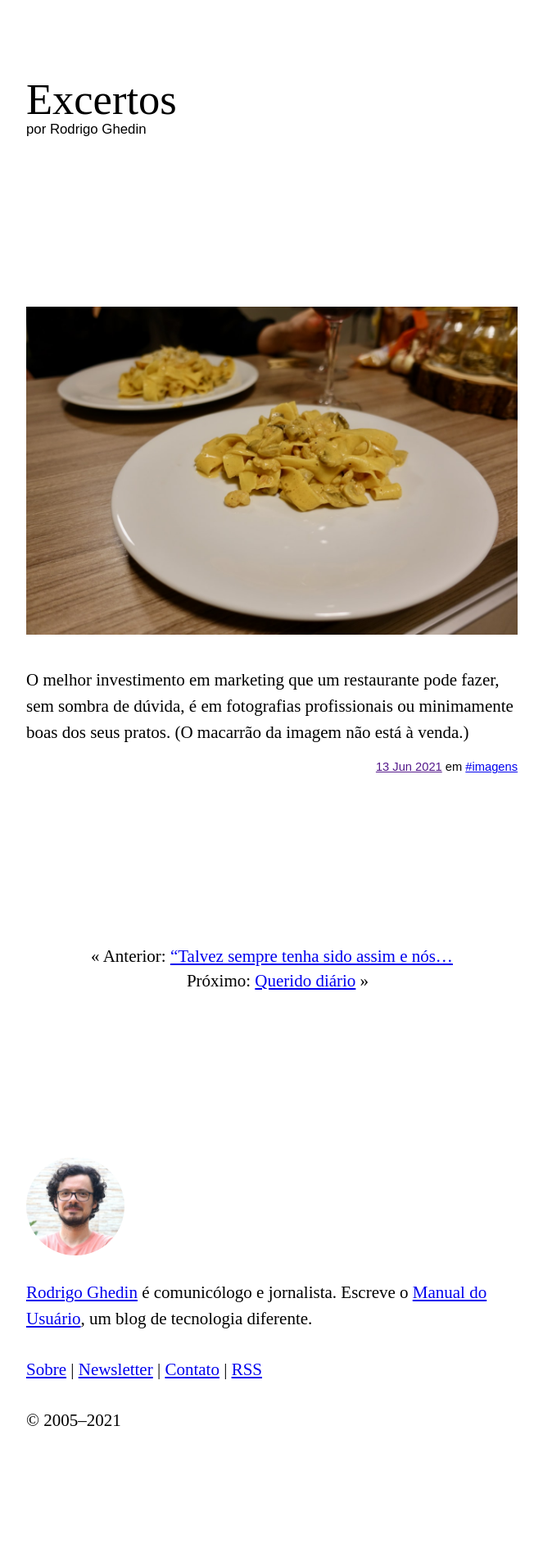
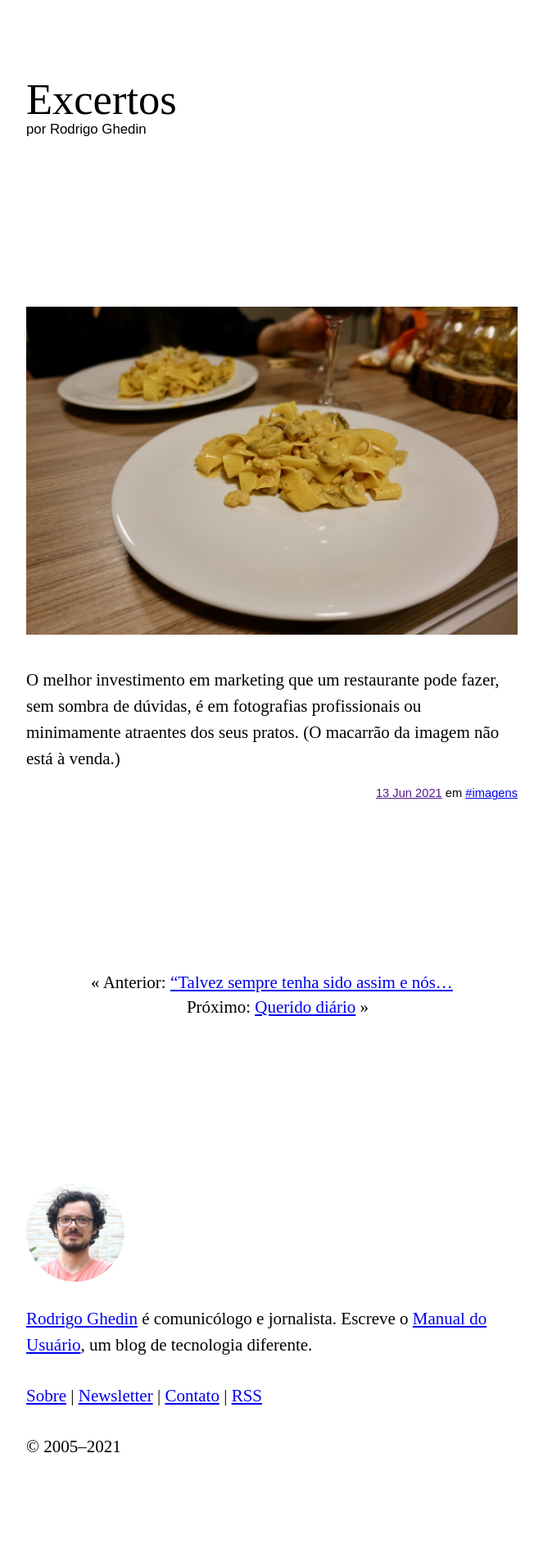
Before and after one commit to rghedin/rghedin.github.io, a Jekyll site: the page built from _posts/2021/2021-06-13-macarrao-camaroes-cogumelos.md, in a window 1280 px wide. Shown: the whole page at 82% size, without its empty margins (308-971 px from the left). Built offline with Jekyll 4.4.1, drawn with Linux system fonts in a browser that asks for light colours; before the commit the page ends 1868 px from its top, so only the background shows below that.

Commit message:
Alteração no texto do post "Macarrão com camarões e cogumelos paris"

```diff
--- a/_posts/2021/2021-06-13-macarrao-camaroes-cogumelos.md
+++ b/_posts/2021/2021-06-13-macarrao-camaroes-cogumelos.md
@@ -9,4 +9,4 @@ categories: imagens
 	<img src="/assets/2021/macarrao.jpeg" alt="Foto de dois pratos, um em primeiro plano e focado, com um macarrão com camarões e cogumelos paris." />
 </picture></p>
 
-O melhor investimento em marketing que um restaurante pode fazer, sem sombra de dúvida, é em fotografias profissionais ou minimamente boas dos seus pratos. (O macarrão da imagem não está à venda.)
+O melhor investimento em marketing que um restaurante pode fazer, sem sombra de dúvidas, é em fotografias profissionais ou minimamente atraentes dos seus pratos. (O macarrão da imagem não está à venda.)
```
